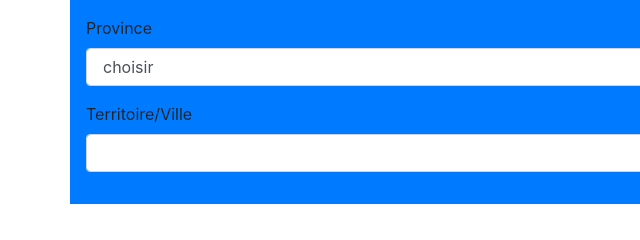
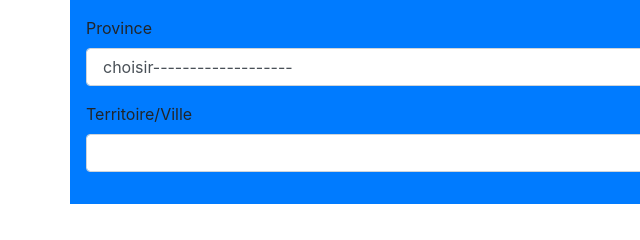
Before and after one commit to christianjerry/districtpicker, a plain HTML site: page index.html in a window 1280 px wide. Shown: the full height of the page, 0-640 px from the left. Drawn offline with Linux system fonts and the light colour scheme.

Commit message:
Added dash on Choisir valu

```diff
--- a/index.html
+++ b/index.html
@@ -13,7 +13,7 @@
     <div class="form-group">
       <label for="">Province</label>
     <select name="provinces" id="provinces" class="form-control">
-      <option value="">choisir</option>
+      <option value="">choisir-------------------</option>
     </select>
     </div>
       <div class="form-group">
```
